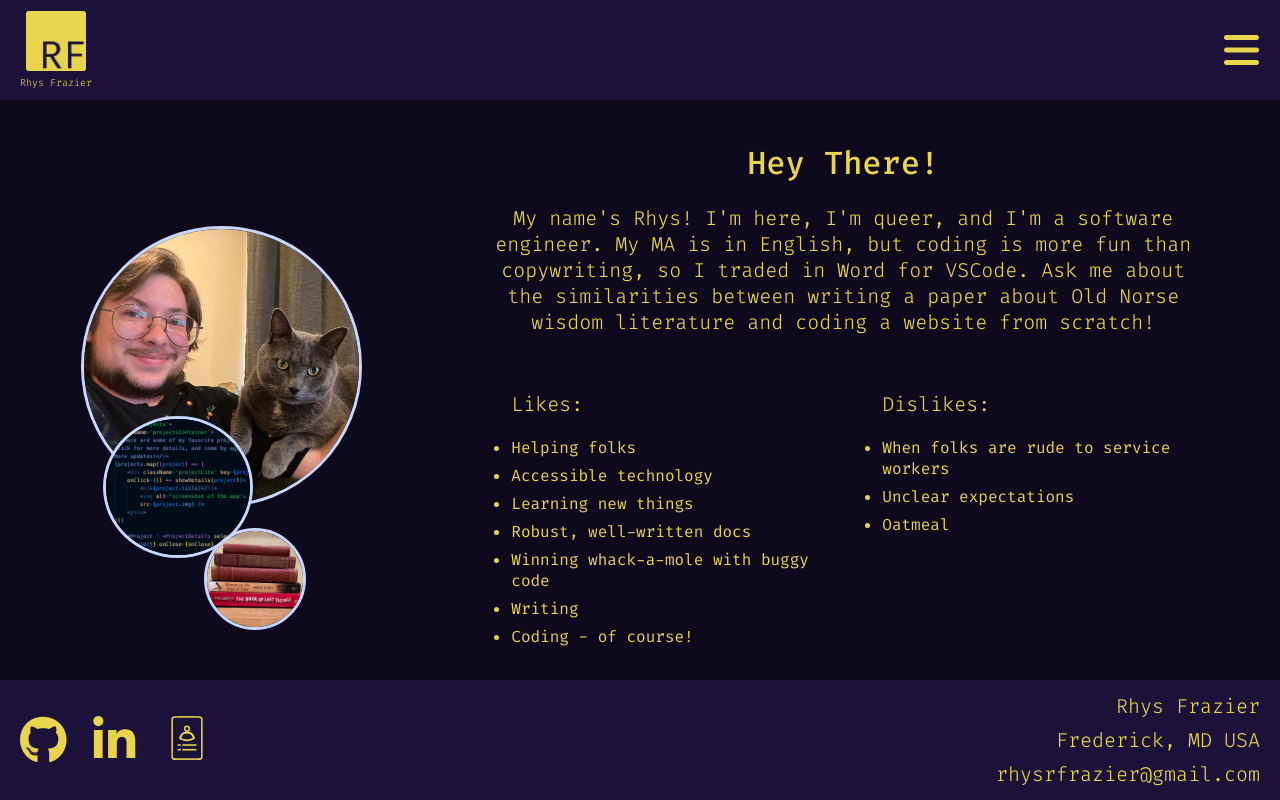
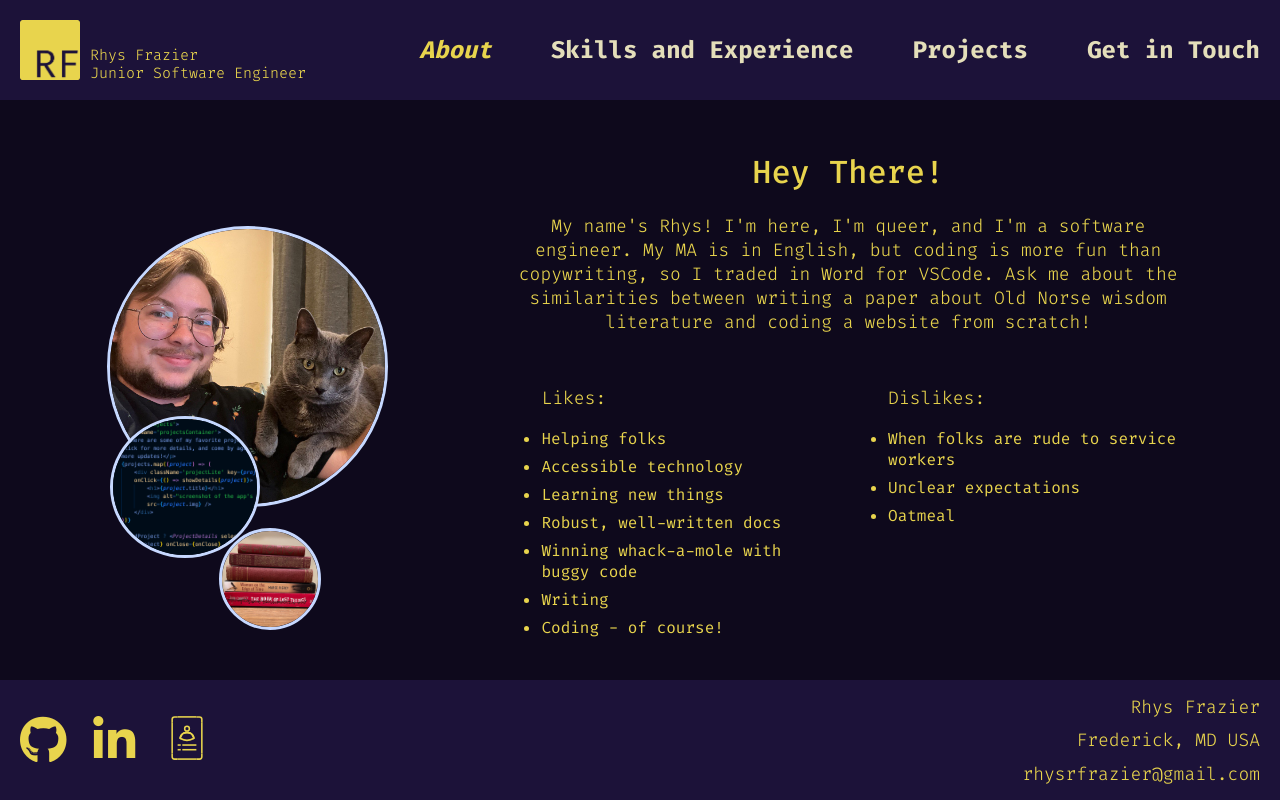
Before and after one commit to rhysrfrazier/Portfolio, a React (Vite) app: page / in a window 1280 px wide. Shown: the top 800 px of the page. Built offline with nearby package versions, Linux system fonts and the light colour scheme.

Commit message:
fixed desktop navbar

```diff
--- a/src/App.css
+++ b/src/App.css
@@ -12,7 +12,7 @@ body {
 }
 
 body p {
-  font-size: 20px;
+  font-size: 18px;
   font-weight: 300;
 }
 
@@ -27,7 +27,6 @@ body a {
 
 .app {
   position: relative;
-  /* border: 1px solid red; */
 }
 
 /* Nav */
@@ -57,6 +56,10 @@ body a {
 .navName p {
   margin: 5px 0 0 0;
   font-size: 10px;
+}
+
+.jobTitle {
+  display: none;
 }
 
 .RFlogo {
@@ -485,6 +488,48 @@ textarea {
 
 @media screen and (min-width: 1000px) {
 
+  /* nav */
+
+  .navName {
+    flex-direction: row;
+    align-items: flex-end;
+  }
+
+  .navName p {
+    font-size: 15px;
+    margin: 4px 0 0 10px;
+    line-height: 14px;
+  }
+
+  .jobTitle {
+    display: block;
+  }
+
+  /* nav links */
+
+  .navBurger {
+    display: none;
+  }
+
+  .navLinks {
+    padding-right: 5px;
+    width: 68%;
+    display: flex;
+    justify-content: space-between;
+    align-items: center;
+  }
+
+  .navLinks a {
+    border: none;
+    width: auto;
+    padding: 0 15px 0 15px;
+  }
+
+  .selected {
+    color: #e8d44d;
+    font-style: italic;
+  }
+
   /*footer*/
 
   .footer {
@@ -550,8 +595,8 @@ textarea {
   }
 
   .heyContainer {
-    width: 80%;
-    padding: 0 40px 0 20px;
+    width: 70%;
+    padding: 0 60px 0 20px;
   }
 
   .likesnDislikes {
--- a/src/components/Nav.jsx
+++ b/src/components/Nav.jsx
@@ -26,8 +26,13 @@ export default function Nav() {
         <div className='navbar'>
             <div className='navName'>
                 <img className='RFlogo' src='RF.png' alt='RF initials in the style of the JavaScript logo' />
-                <p>Rhys Frazier</p>
+                <div className='namenTitle'>
+                    <p>Rhys Frazier</p>
+                    <p className='jobTitle'>Junior Software Engineer</p>
+                </div>
             </div>
+
+             {/* desktop */}
             <div className='navLinks'>
                 <Link to='/' >
                     <h2 className={makeActive('/')}>About</h2>
@@ -42,6 +47,8 @@ export default function Nav() {
                     <h2 className={makeActive('/contact')}>Get in Touch</h2>
                 </Link>
             </div>
+
+            {/* mobile menu */}
             <button className='navBurger' onClick={revealMenu}>
                 <i className="fa-solid fa-bars fa-3x" aria-hidden='true'>
                     <span className='fa-sr-only'>Open navigation menu</span>
@@ -56,9 +63,6 @@ export default function Nav() {
                         about.scrollIntoView({ behavior: 'smooth', block: 'start' });
                     }}
                 ><h2>About</h2></Link>
-                {/* <Link to='/' onClick={revealMenu}>
-                    <h2 className={makeActive('/')}>About</h2>
-                </Link> */}
                 <Link to='/resume' onClick={() => {
                         let resume = document.getElementById('resume');
                         revealMenu();
--- a/src/components/Resume.jsx
+++ b/src/components/Resume.jsx
@@ -103,7 +103,7 @@ export default function Resume() {
                 </div>
             </div>
 
-            <p className='resumeIntro'>Check out my full resume for job history:</p>
+            <p className='resumeIntro'>Interested in my job history? Download my full resume:</p>
             <div className='resumeDownload'>
                 <a href='Rhys_Frazier_Resume.pdf' download='Rhys_Frazier_Full_CV'>
                     <i className="fa-solid fa-file-pdf fa-10x resumePDF" aria-hidden='true'>
```
